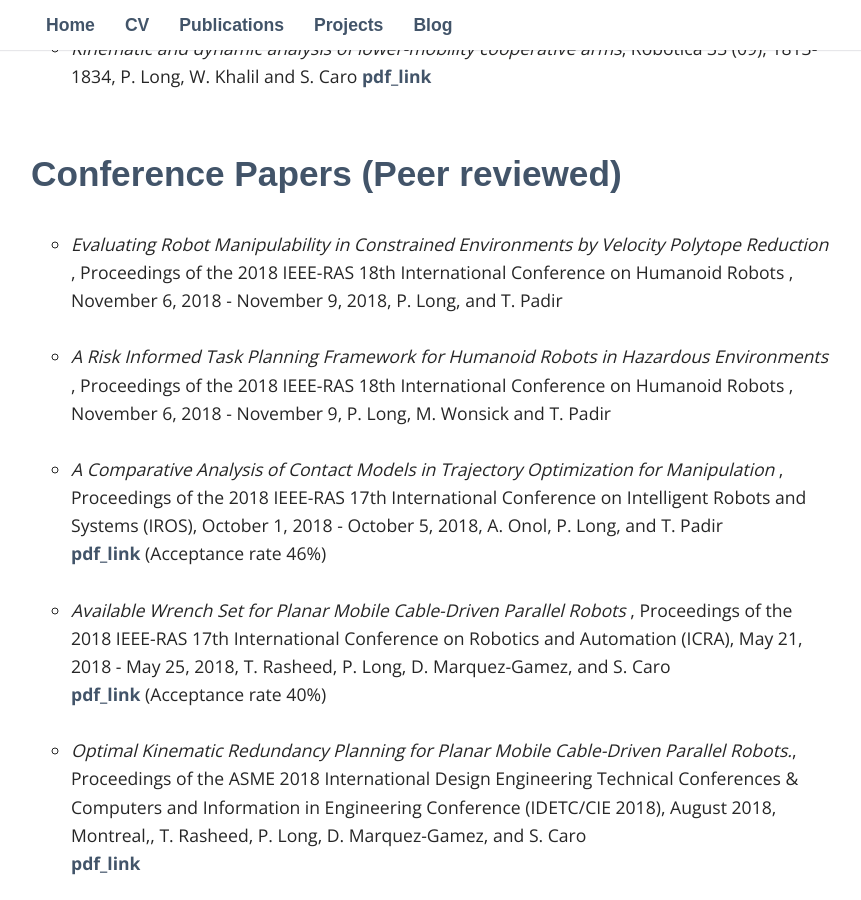
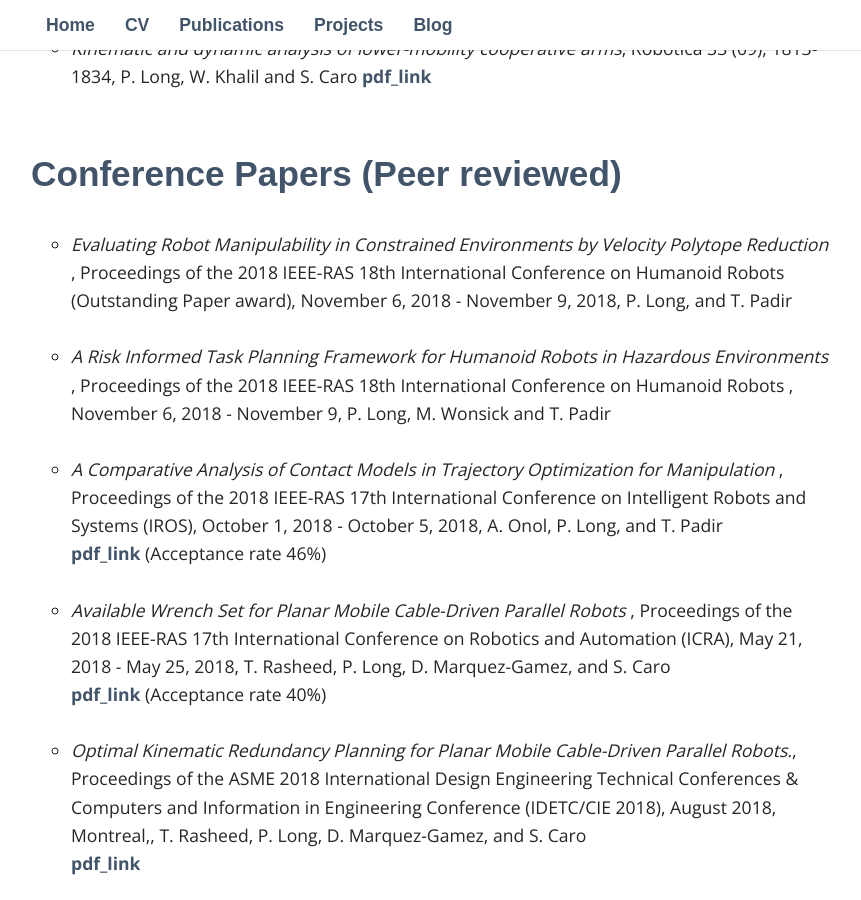
Before and after one commit to philip-long/philip-long.github.io, a Jekyll site: the page built from publications/index.html, in a window 1280 px wide and 900 px high, scrolled down 504 px. Shown: the whole window, without its empty margins (209-1070 px from the left). Built offline with Jekyll 4.4.1, drawn with Linux system fonts in a browser that asks for light colours; nearby versions of some CDN libraries; some web fonts are replaced; library files that are not in the unit come from our copies.

Commit message:
Update index.html

```diff
--- a/publications/index.html
+++ b/publications/index.html
@@ -39,7 +39,7 @@ title: Publications
   <ul style="list-style-type:circle">
            <li>
      <i>Evaluating Robot Manipulability in Constrained Environments by Velocity Polytope Reduction   </i>,
-                 Proceedings of the 2018 IEEE-RAS 18th International Conference on Humanoid Robots ,
+                 Proceedings of the 2018 IEEE-RAS 18th International Conference on Humanoid Robots (Outstanding Paper award),
              November 6, 2018 - November 9, 2018, P. Long, and T. Padir <br>
 
     </li>
```
